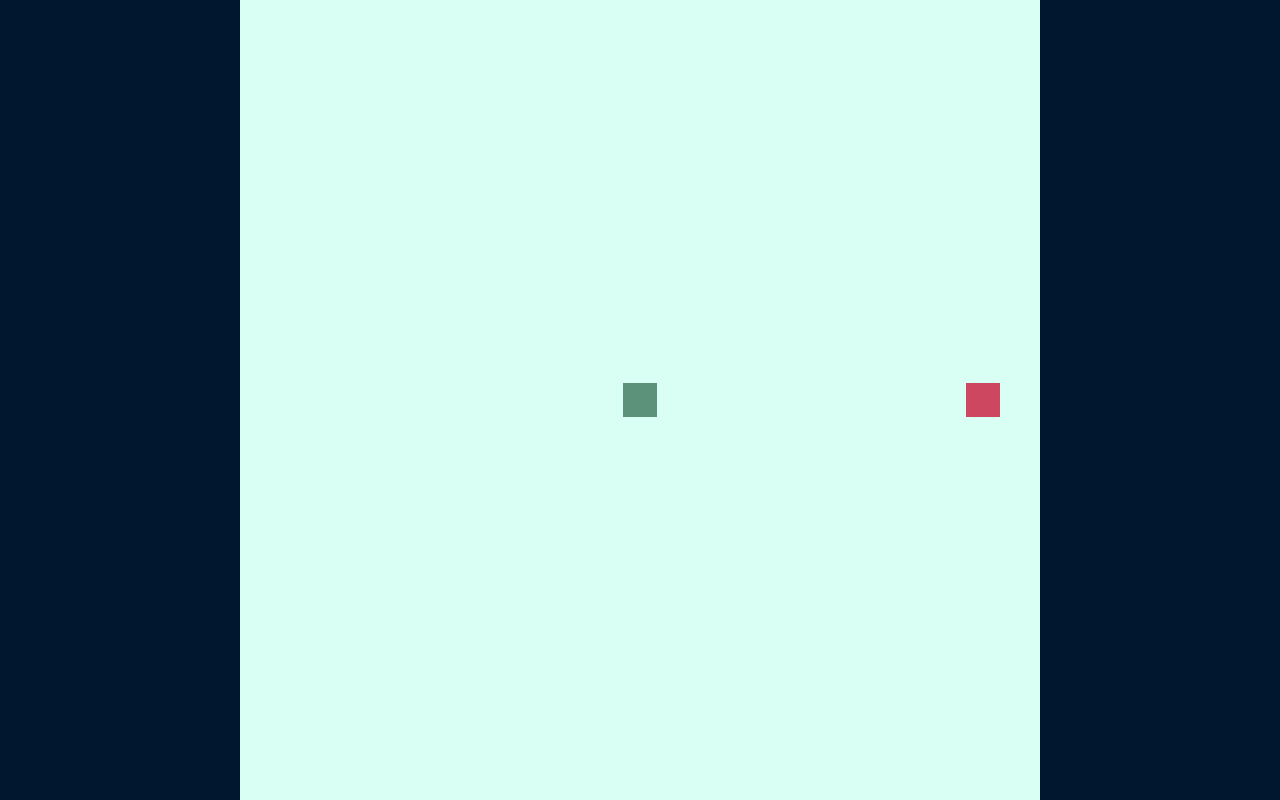
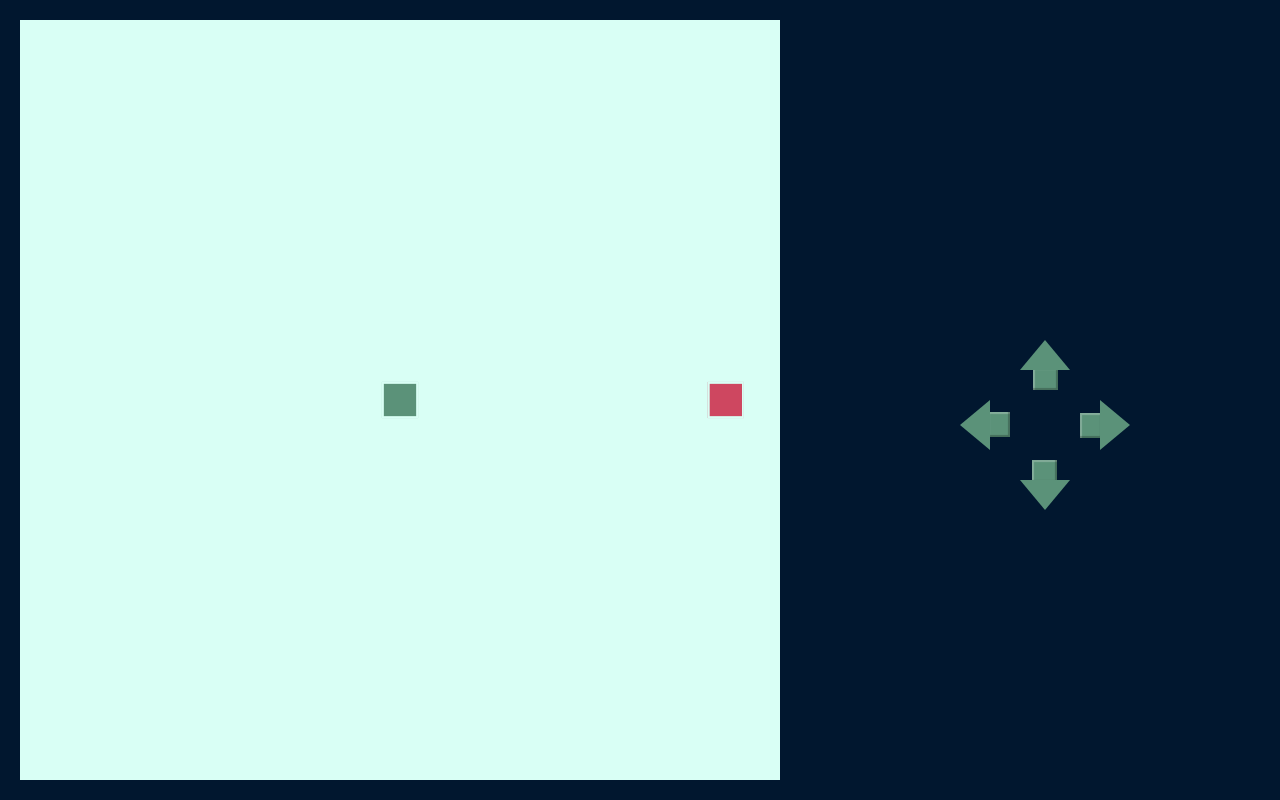
Before and after one commit to Jennesy/SnakeGame, a plain HTML site: page index.html in a window 1280 px wide. Drawn offline with Linux system fonts and the light colour scheme.

Commit message:
feat: Add arrow buttons for no-keyboard devices

```diff
--- a/index.html
+++ b/index.html
@@ -13,5 +13,13 @@
 	</head>
 	<body>
 		<div id="game-board"></div>
+		<div class="buttons">
+			<ul>
+				<li class="button" id="ArrowUp"><div class="arrow">a</div></li>
+				<li class="button" id="ArrowRight"><div class="arrow">a</div></li>
+				<li class="button" id="ArrowDown"><div class="arrow">a</div></li>
+				<li class="button" id="ArrowLeft"><div class="arrow">a</div></li>
+			</ul>
+		</div>
 	</body>
 </html>
--- a/input.js
+++ b/input.js
@@ -23,6 +23,31 @@ window.addEventListener('keydown', (event) => {
 	}
 })
 
+document.querySelectorAll('.button').forEach((button) => {
+	button.addEventListener('click', (event) => {
+		console.log(event.target)
+		lastInputDirection = inputDirection
+		switch (event.target.id) {
+			case 'ArrowUp':
+				if (lastInputDirection.y !== 0) break
+				inputDirection = { x: 0, y: -1 }
+				break
+			case 'ArrowDown':
+				if (lastInputDirection.y !== 0) break
+				inputDirection = { x: 0, y: 1 }
+				break
+			case 'ArrowLeft':
+				if (lastInputDirection.x !== 0) break
+				inputDirection = { x: -1, y: 0 }
+				break
+			case 'ArrowRight':
+				if (lastInputDirection.x !== 0) break
+				inputDirection = { x: 1, y: 0 }
+				break
+		}
+	})
+})
+
 export function getInputDirection() {
 	return inputDirection
 }
--- a/style.css
+++ b/style.css
@@ -1,3 +1,8 @@
+:root {
+	--arrow-width: 50px;
+	--arrow-height: 50px;
+	--radius: 60px;
+}
 body {
 	margin: 0;
 	padding: 0;
@@ -5,6 +10,7 @@ body {
 	width: 100vw;
 	height: 100vh;
 	display: flex;
+	flex-wrap: wrap;
 	justify-content: center;
 	align-items: center;
 }
@@ -24,3 +30,100 @@ body {
 	background-color: #ce4760;
 	border: 0.25vmin solid #d9fff5;
 }
+.buttons {
+	display: none;
+}
+@media screen and (hover: none) {
+	#game-board {
+		align-self: start;
+		transform: scale(0.95);
+	}
+	.buttons {
+		display: flex;
+		flex-direction: column;
+		justify-content: center;
+		align-items: center;
+		width: calc(100vmax - 100vmin);
+		height: calc(100vmax - 100vmin);
+	}
+	.buttons ul {
+		position: relative;
+		list-style: none;
+	}
+	.button {
+		position: absolute;
+		width: var(--arrow-width);
+		height: var(--arrow-height);
+		text-align: center;
+	}
+	.button#ArrowUp {
+		top: calc(0px - var(--radius));
+		left: 0;
+		transform: rotate(0);
+	}
+	.button#ArrowRight {
+		top: 0;
+		left: var(--radius);
+		transform: rotate(90deg);
+	}
+	.button#ArrowDown {
+		top: var(--radius);
+		left: 0;
+		transform: rotate(180deg);
+	}
+	.button#ArrowLeft {
+		top: 0;
+		left: calc(0px - var(--radius));
+		transform: rotate(-90deg);
+	}
+	.arrow {
+		position: relative;
+		pointer-events: none;
+	}
+	.arrow::before {
+		position: absolute;
+		content: '';
+		border: calc(var(--arrow-width) / 2) solid transparent;
+		border-bottom: calc(var(--arrow-height) * 0.6) solid #5b9279;
+		/* border: 1px solid aliceblue; */
+		top: calc(0px - (var(--arrow-height) / 2));
+		left: 0;
+		transition: all 0.2s ease-out;
+	}
+	.arrow::after {
+		content: '';
+		width: calc(var(--arrow-width) / 2);
+		height: calc(var(--arrow-height) * 0.4);
+		background-color: #5b9279;
+		position: absolute;
+		top: calc(var(--arrow-height) * 0.6);
+		left: calc((var(--arrow-width) * 0.25));
+		transition: all 0.2s ease-out;
+	}
+	#ArrowUp .arrow::after {
+		box-shadow: -2px -2px 1px 0px rgb(0 0 0 / 25%) inset,
+			2px 0px 1px 0px rgb(255 255 255 / 25%) inset;
+	}
+	#ArrowRight .arrow::after {
+		box-shadow: -2px 0px 1px 0px rgb(0 0 0 / 25%) inset,
+			2px -2px 1px 0px rgb(255 255 255 / 25%) inset;
+	}
+	#ArrowDown .arrow::after {
+		box-shadow: 2px 0px 1px 0px rgb(0 0 0 / 25%) inset,
+			-2px -2px 1px 0px rgb(255 255 255 / 25%) inset;
+	}
+	#ArrowLeft .arrow::after {
+		box-shadow: 2px -2px 1px 0px rgb(0 0 0 / 25%) inset,
+			-2px 0px 1px 0px rgb(255 255 255 / 25%) inset;
+	}
+	.button:active .arrow::before {
+		border-bottom: calc(var(--arrow-height) * 0.6) solid #497561;
+	}
+	.button:active#ArrowUp .arrow::after,
+	.button:active#ArrowRight .arrow::after,
+	.button:active#ArrowDown .arrow::after,
+	.button:active#ArrowLeft .arrow::after {
+		background-color: #497561;
+		box-shadow: none;
+	}
+}
```
